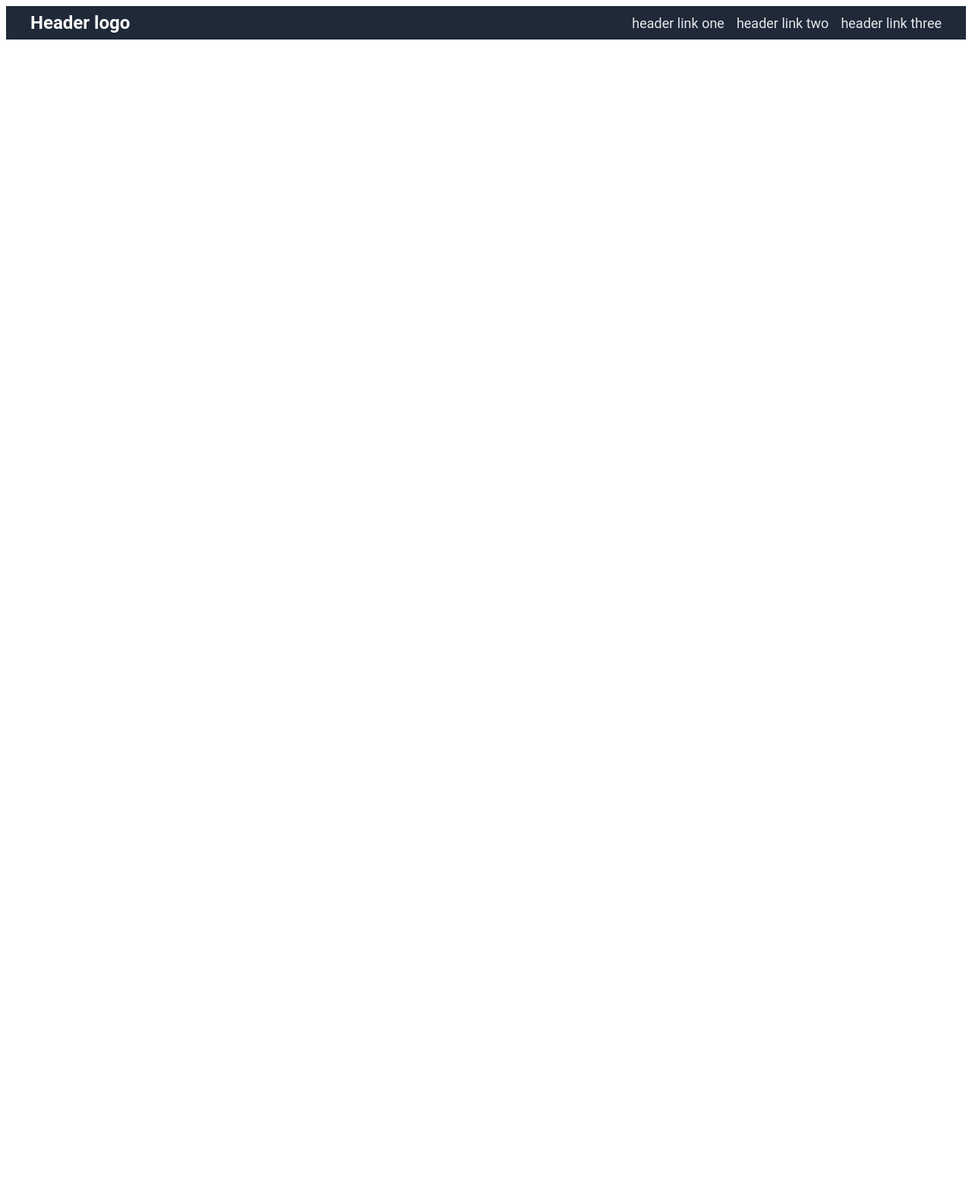
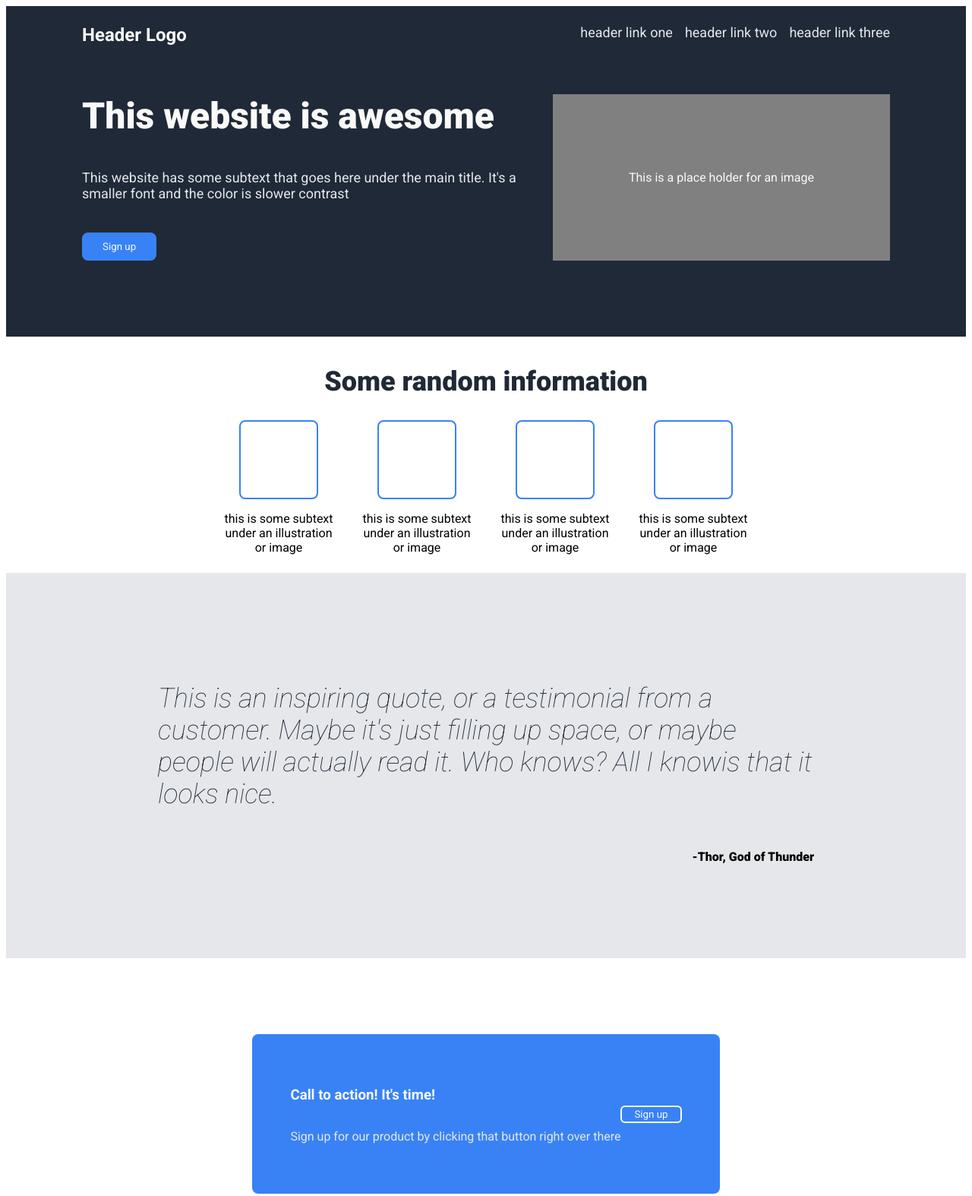
Before and after one commit to SpMarc4/Landing-Page, a plain HTML site: page index.html in a window 1280 px wide. Shown: the top 1574 px of the page at 76% size. Before the commit the page ends 800 px from the top, so only its background shows below. Drawn offline with Linux system fonts and the light colour scheme.

Commit message:
Finalizar Landing page HTML+CSS
Se modifica la estructura y se finaliza el proyecto de Landing Page.

```diff
--- a/index.html
+++ b/index.html
@@ -3,16 +3,75 @@
     <head>
         <meta charset="UTF-8">
         <title>Landing Page</title>
-        <link rel="stylesheet" href="style.css"></a>
+        <style>
+            @import url('https://fonts.googleapis.com/css2?family=Roboto:ital,wght@0,100..900;1,100..900&display=swap');
+        </style>
+        <link href="./style.css" rel="stylesheet">
     </head>
+
     <body>
-        <div class="header">
-            <div class="logo">Header logo</div>
-            <ul>
-                <li class="header-link">header link one</li>
-                <li class="header-link">header link two</li>
-                <li class="header-link">header link three</li>
-            </ul>
+        <div class="container-1">
+            <div class="header">
+                <h1 class="logo">Header Logo</h1>
+                <ul class="header-links">
+                    <li class="link">header link one</li>
+                    <li class="link">header link two</li>
+                    <li class="link">header link three</li>
+                </ul>
+            </div>
+            <div class="hero">
+                <div class="hero-left">
+                    <h1 class="hero-title">This website is awesome</h1>
+                    <p class="hero-content">This website has some subtext that goes here under the main title. It's a smaller font and the color is slower contrast</p>
+                    <button class="hero-button">Sign up</button>
+                </div>
+                <div class="hero-img">This is a place holder for an image</div>
+            </div>
         </div>
+        <div class="container-2">
+            <h2 class="c2-header">Some random information</h2>
+            <div class="squares">
+                <div class="square">
+                    <div class="square-img"></div>
+                    <p class="square-content">this is some subtext under an illustration or image</p>
+                </div>
+                <div class="square">
+                    <div class="square-img"></div>
+                    <p class="square-content">this is some subtext under an illustration or image</p>
+                </div>
+                <div class="square">
+                    <div class="square-img"></div>
+                    <p class="square-content">this is some subtext under an illustration or image</p>
+                </div>
+                <div class="square">
+                    <div class="square-img"></div>
+                    <p class="square-content">this is some subtext under an illustration or image</p>
+                </div>
+            </div>
+
+        </div>
+        <div class="container-3">
+            <div class="quote-author">
+                <p class="quote">This is an inspiring quote, or a testimonial from a                      customer. Maybe it's just filling up space, or maybe
+                        people will actually read it. Who knows? All I knowis that it looks nice.
+                </p>
+                <p class="author">-Thor, God of Thunder</p>
+            </div>
+        </div>
+        <div class="container-4">
+            <div class="footer">
+                <div class="footer-left">
+                    <h3 class="footer-header">Call to action! It's time!</h3>
+                    <p class="footer-content">Sign up for our product by clicking that button right over there</p>
+                </div>
+                <button class="footer-button">Sign up</button>
+            </div>
+        </div>
+
+        </div>
+        <p class="container-footer">
+            Copyright © The Odin Project 2025
+        </p>
     </body>
+
 </html>
--- a/style.css
+++ b/style.css
@@ -1,31 +1,223 @@
-body {
-    font-family:'Roboto'
+
+
+/*Contenedor 1 - Oscuro - Header + Contenido + Imagen*/
+
+
+/*Contenedor 2 - Blanco - Header + Cuadrados*/
+
+
+
+/*Contenedor 3+4 - Gris - Quote*/
+
+
+
+/*Footer - Blanco y azul - Pie de página*/
+
+body * {
+    font-family: 'Roboto';
+    display: flex;
 }
 
-.header{
-    background: #1F2937;
+.container-1,
+.container-2,
+.container-3,
+.container-4 {
+    padding: 8px 100px;
 
-    display:flex;
+}
+
+body {
+    min-width: 1024px;
+
+}
+.container-1 {
+    flex-direction: column;
     justify-content: space-between;
-    align-items: center;
-    padding: 8px 32px;
+    background-color: #1F2937;
+    padding-bottom: 100px;
+    gap:48px;
+}
+
+.header {
+    justify-content: space-between;
+}
+
+.logo,
+.hero-title {
+
+    color: #F9FAF8;
+
 }
 
 .logo {
-    font-weight: bold;
     font-size: 24px;
+}
+
+.hero {
+    justify-content: space-between;
+    align-items: stretch;
+    flex-wrap: wrap;
+
+}
+
+.hero-title {
+    font-size: 48px;
+    font-weight: 900;
+    padding: 0px;
+    margin: 0px;
+}
+
+.header-links {
+    justify-content: space-between;
+    gap: 16px;
+}
+
+.link {
+    font-size: 18px;
+    color: #E5E7EB;}
+
+.hero-content {
+    font-size: 18px;
+    color: #E5E7EB;
+    margin: 0px;
+    padding: 0px;
+
+}
+
+.hero-img {
+    background-color: gray;
+    min-width: 100px;
+}
+
+
+.hero-left {
+    flex:0 1 0;
+    min-width: 300px;
+    max-width: 600px;
+    flex-direction: column;
+    justify-content: space-between;
+    flex:1;
+    gap: 12px;
+}
+
+.hero-img {
+    color: #F9FAF8;
+    flex: 0 1 auto;
+    padding: 100px;
+}
+
+.hero-button {
+    color: #F9FAF8;
+    background-color: #3882F6;
+    padding: 8px 24px;
+    justify-content: center;
+    align-items: center;
+    border: #3882F6 solid ;
+    border-radius:  8px;
+    align-self: flex-start;
+}
+
+.container-2 {
+    flex-direction: column;
+    justify-content: space-between;
+    align-items: center;
+}
+
+.c2-header {
+    font-size: 36px;
+    color: #1F2937;
+    font-weight: 900;
+}
+
+.squares {
+    flex-wrap: wrap;
+    gap: 32px;
+}
+
+.square {
+    max-width: 150px;
+    flex-direction: column;
+    align-items: center;
+    text-align: center;
+}
+
+.square-img {
+    width: 100px;
+    height: 100px;
+    border: solid #3882F6 2px;
+    border-radius: 8px;
+}
+
+.square-content {
+    flex:1;
+    padding: 0px;
+}
+
+.container-3,
+.quote-author {
+    justify-content: center;
+    flex-direction: column;
+    align-items: center;
+}
+
+.container-3 {
+    background-color: #E5E7EB;
+}
+
+.quote-author {
+    max-width: 900px;
+    flex-grow: 0;
+    padding: 100px;
+}
+
+.quote {
+    font-size: 36px;
+    font-style: italic;
+    font-weight: lighter;
+    color: #1F2937;
+}
+.author {
+    align-self: flex-end;
+    font-weight: 900;
+}
+
+.footer-left {
+    flex-direction: column;
+}
+
+.footer-header {
     color: #F9FAF8;
 }
 
-.header-link {
-    font-size: 18px;
+.footer-content {
     color: #E5E7EB;
 }
+.footer {
+    background-color: #3882F6;
+    justify-content: space-between;
+    align-items: center;
+    padding: 50px;
+    border-radius: 8px;
+}
 
-ul {
-    display: flex;
-    padding: 0;
-    margin: 0;
-    list-style-type: none;
-    gap:16px;
+.footer-button {
+    background-color: #3882F6;
+    color: #F9FAF8;
+    border: #F9FAF8 solid 2px;
+    border-radius: 6px;
+    padding: 2px 16px;
 }
+
+.container-4 {
+    justify-content: center;
+    padding: 100px;
+}
+
+.container-footer {
+    color:#F9FAF8;
+    font-size: 12px;
+    background-color: #1F2937;
+    justify-content: center;
+    align-items: center;
+    padding: 50px;
+}
```
